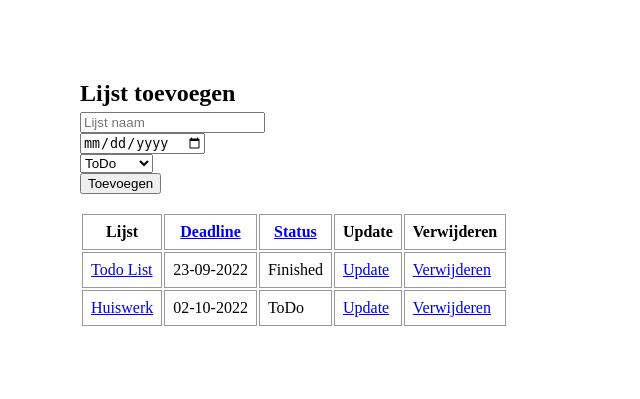
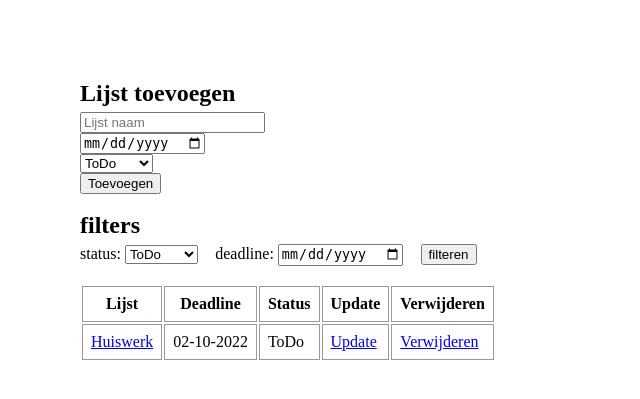
Before and after one commit to LuukSchouten/ToDoList, a PHP site: page / in a window 1280 px wide. Shown: the top 399 px of the page, without its empty margins (0-640 px from the left). Run offline with PHP 8.4, Linux system fonts and the light colour scheme; data comes from the database, SQL or seed files in the repository.

Commit message:
finished todo list

```diff
--- a/index.php
+++ b/index.php
@@ -19,6 +19,8 @@ $select = $conn->query("SELECT * FROM tasks");
 
 <div class='main'>
 
+
+
     <h2>Lijst toevoegen</h2>
     <form method='post' action='createList.php'>
         <input type='text' placeholder='Lijst naam' name='description' required><br>
--- a/read.php
+++ b/read.php
@@ -1,33 +1,47 @@
 <?php
 
 //get status from url
-if(isset($_GET['order'])) {
-    $order = $_GET['order'];
+if(isset($_GET['status'])) {
+    $status = $_GET['status'];
 }else{
-    $order = 'deadline';
+    $status = 'todo';
 }
 
-if(isset($_GET['sortRow'])) {
-    $sortRow = $_GET['sortRow'];
+if(isset($_GET['deadline'])) {
+    $deadline = $_GET['deadline'];
 }else{
-    $sortRow = 'ASC';
+    $deadline = '99991231';
 }
 
 // Get all rows from task table
-$tasks_query = $conn->query("SELECT * FROM tasks ORDER BY $order $sortRow");
-
-//when order is ASC change it do DESC and vice versa
-$sortRow == 'DESC' ? $sortRow = 'ASC' : $sortRow = 'DESC';
+$tasks_query = $conn->query("SELECT * from tasks where status = '$status' && deadline <= '$deadline';");
 ?>
 
+<h2> filters </h2>
+<form method='get'>
+    status:
+    <select name='status' style='margin-right: 1em;'>
+        <br>
+        <option value='ToDo'> ToDo </option>
+        <option value='Finished'> Finished </option>
+    </select>
+
+    deadline:
+    <input type='date' name='deadline' required style='margin-right: 1em;'>
+
+    <input type='submit' value='filteren'><br>
+
+</form>
+
+<br>
 
 
 <table>
 
     <tr>
         <th>Lijst</th>
-        <th><a href='?order=deadline&&sortRow=<?php echo $sortRow?>'>Deadline</a></th>
-        <th><a href='?order=status&&sortRow=<?php echo $sortRow?>'>Status</a></th>
+        <th>Deadline</th>
+        <th>Status</a></th>
         <th>Update</th>
         <th>Verwijderen</th>
     </tr>
```
Also changed, not shown: task.php (+36 -19 lines).
